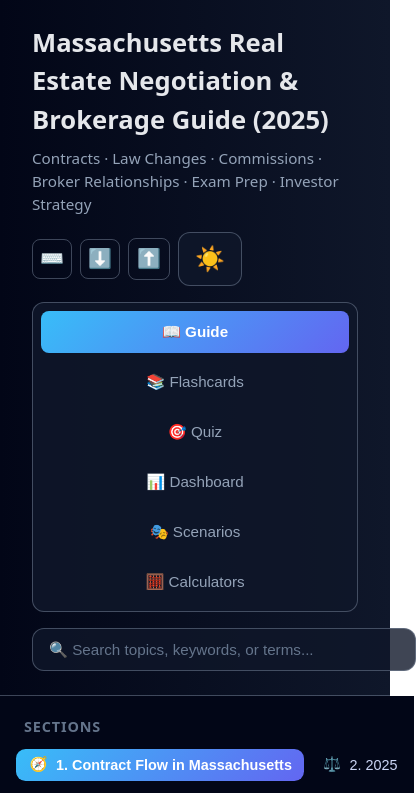
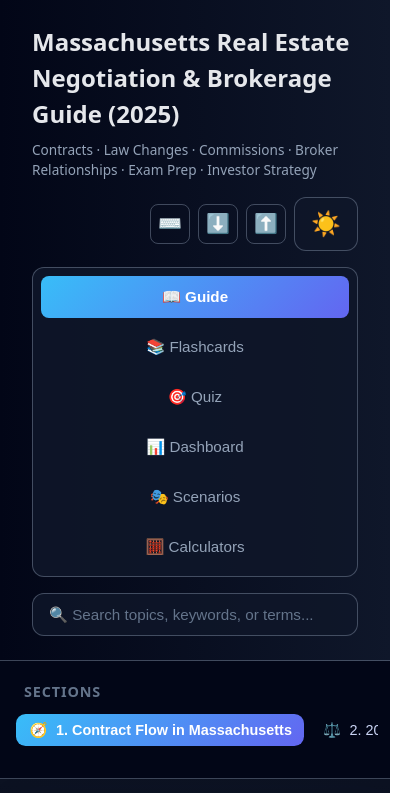
Before and after one commit to CptNope/Massachusetts-Real-Estate-Guide, a React (Vite) app: page / in a window 390 px wide. Shown: the top 793 px of the page, 416 px wide, since content can reach past the window. Built offline with nearby package versions, Linux system fonts and the light colour scheme.

Commit message:
Fix mobile responsiveness: prevent horizontal overflow, improve header/calculator layouts, add proper box-sizing

```diff
--- a/src/index.css
+++ b/src/index.css
@@ -49,8 +49,19 @@
   --accent-gradient: linear-gradient(135deg, #0ea5e9, #3b82f6);
 }
 
+* {
+  box-sizing: border-box;
+}
+
+html {
+  overflow-x: hidden;
+}
+
 body {
   margin: 0;
+  overflow-x: hidden;
+  width: 100%;
+  max-width: 100vw;
 }
 
 .app-root {
@@ -224,6 +235,7 @@ body {
 
 .card {
   max-width: 960px;
+  width: 100%;
   margin: 0 auto;
   padding: 1.75rem 2rem;
   border-radius: 1.25rem;
@@ -887,10 +899,31 @@ pre {
   .header-top {
     flex-direction: column;
     align-items: stretch;
+    gap: 1rem;
+  }
+
+  .header-actions {
+    flex-wrap: wrap;
+    justify-content: flex-end;
+    gap: 0.5rem;
+  }
+
+  .icon-btn {
+    width: 2.25rem;
+    height: 2.25rem;
+    font-size: 1rem;
   }
 
   .theme-toggle {
     align-self: flex-end;
+  }
+
+  .app-header h1 {
+    font-size: 1.5rem;
+  }
+
+  .app-subtitle {
+    font-size: 0.85rem;
   }
 
   .nav-list {
@@ -905,15 +938,42 @@ pre {
   }
 
   .content {
+    padding: 0.5rem;
+  }
+
+  .card {
     padding: 1rem;
-  }
-
-  .card {
-    padding: 1.25rem 1.25rem;
+    margin: 0.5rem;
+  }
+
+  ul, ol {
+    padding-left: 1.25rem;
+  }
+
+  li {
+    margin-bottom: 0.5rem;
+  }
+
+  h3 {
+    font-size: 1.25rem;
+  }
+
+  h4 {
+    font-size: 1.1rem;
+  }
+
+  .highlight {
+    padding: 0.75rem;
+    font-size: 0.9rem;
   }
 
   .study-mode-toggle {
     flex-direction: column;
+  }
+
+  .study-mode-toggle button {
+    width: 100%;
+    text-align: center;
   }
 
   .flashcard {
@@ -989,10 +1049,63 @@ pre {
 
   .result-value {
     font-size: 1.75rem;
+    word-break: break-word;
   }
 
   .result-card.large .result-value {
     font-size: 2rem;
+  }
+
+  .result-grid {
+    grid-template-columns: 1fr;
+    gap: 1rem;
+  }
+
+  .breakdown-item {
+    flex-direction: column;
+    align-items: stretch;
+    gap: 0.25rem;
+  }
+
+  .breakdown-label {
+    text-align: left;
+  }
+
+  .breakdown-value {
+    text-align: right;
+  }
+
+  .calculator-container {
+    padding: 1rem;
+  }
+
+  .input-group label {
+    font-size: 0.9rem;
+  }
+
+  .input-field {
+    font-size: 1rem;
+  }
+
+  pre {
+    font-size: 0.8rem;
+    padding: 0.75rem;
+    overflow-x: auto;
+  }
+
+  .modal-content {
+    margin: 0.5rem;
+    max-width: calc(100vw - 1rem);
+  }
+
+  .modal-body {
+    padding: 1rem;
+  }
+
+  .shortcut-item {
+    flex-direction: column;
+    align-items: flex-start;
+    gap: 0.5rem;
   }
 }
 
```
